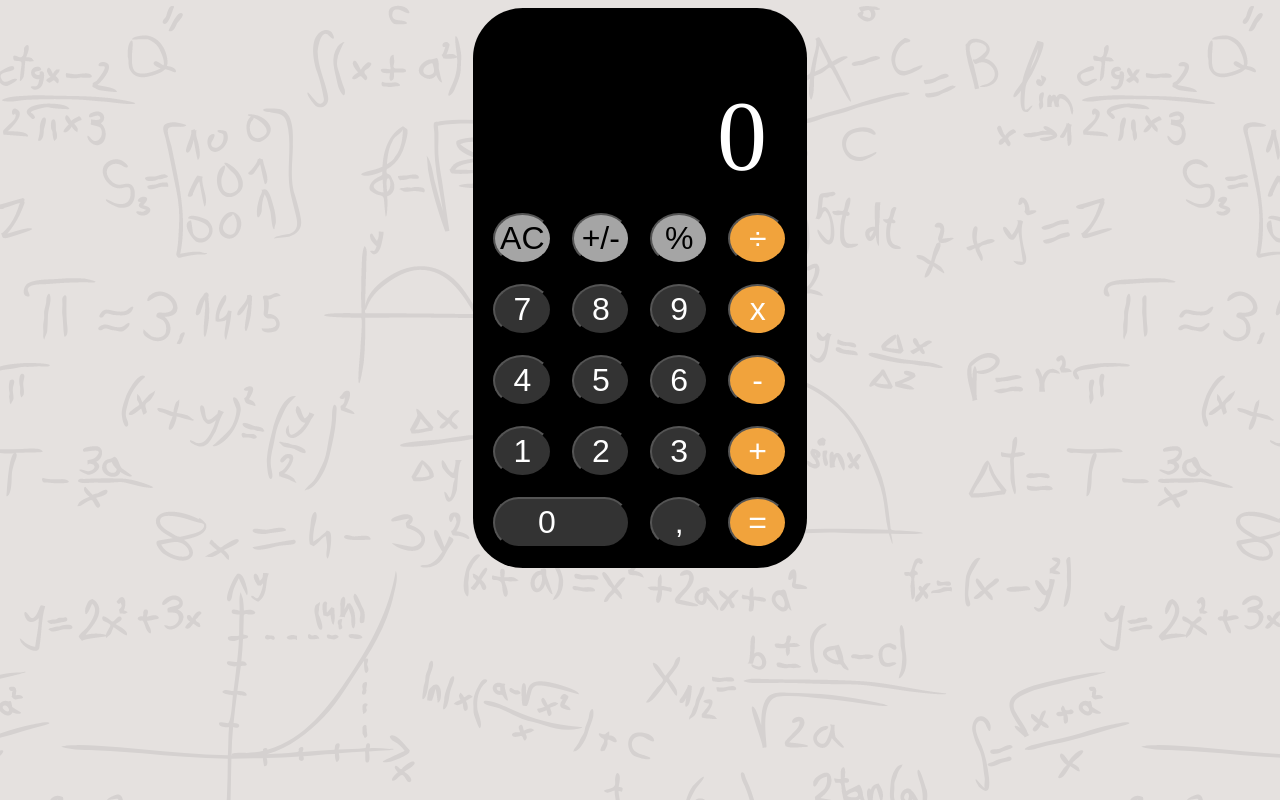
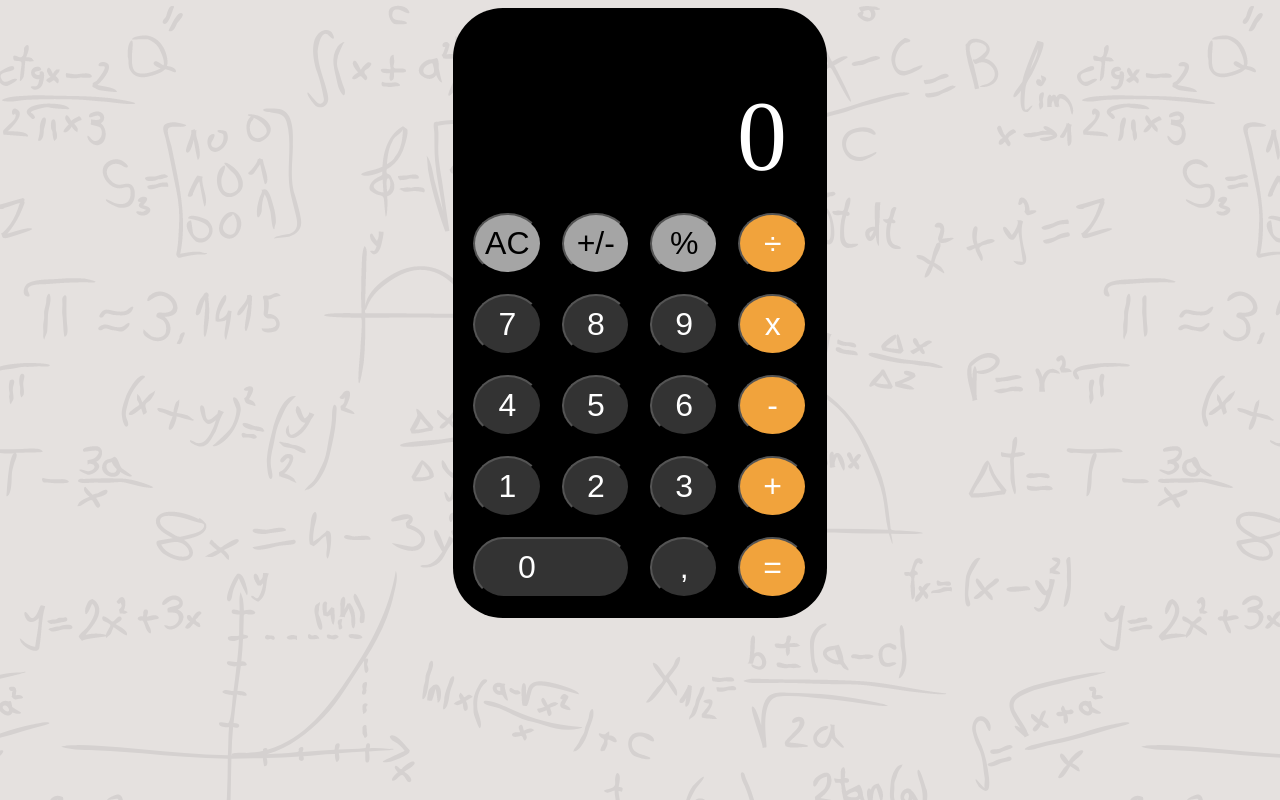
Before and after one commit to Lrpoblet/calculator.v1, a React app: page / in a window 1280 px wide. Built offline with nearby package versions, Linux system fonts and the light colour scheme.

Commit message:
small button style improve

```diff
--- a/src/styles/Button.css
+++ b/src/styles/Button.css
@@ -8,7 +8,7 @@
   font-size: 2em;
   justify-content: center;
   transition: filter 0.1s ease-in;
-  padding: 5px;
+  padding: 10px;
 }
 
 .Button:active,
```
